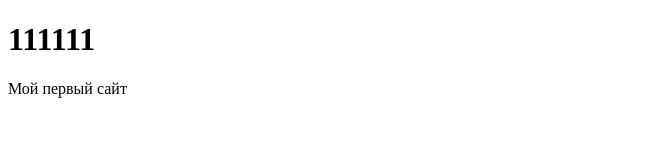
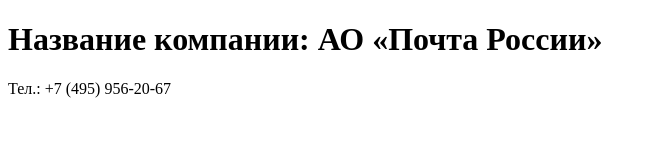
Before and after one commit to VelikanovSergei/ricin, a plain HTML site: page index.html in a window 1280 px wide. Shown: the whole page, without its empty margins (0-656 px from the left). Drawn offline with Linux system fonts and the light colour scheme.

Commit message:
добавил инфу о компаниии

```diff
--- a/index.html
+++ b/index.html
@@ -1,16 +1,11 @@
 <!DOCTYPE html>
 <html>
-
 <head>
      <meta charset="utf-8">
      <title>Мой первый сайт</title>
-
 </head>
-
 <body>
-
-  <h1>111111</h1>
-     <p>Мой первый сайт</p>
+  <h1>Название компании: АО «Почта России»</h1>
+  <p>Тел.: +7 (495) 956-20-67</p>
 </body>
-
 </html>
```
